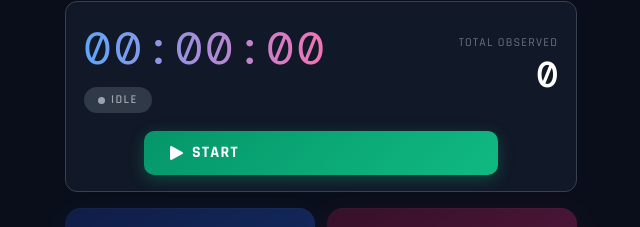
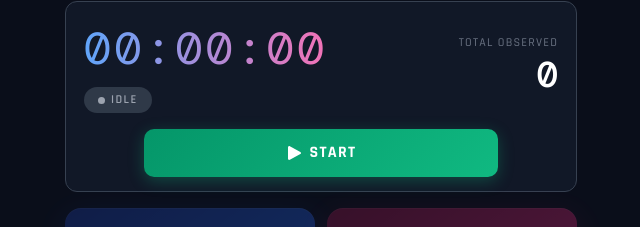
Before and after one commit to tagliala-labs/instacrash, a React (Vite) app: page / in a window 1280 px wide. Shown: the part 91-318 px from the top of the page, without its empty margins (319-959 px from the left). Built offline with nearby package versions, Linux system fonts and the light colour scheme.

Commit message:
Fix ctrl button height bounce; use FA rotate-left icon for undo

```diff
--- a/App.tsx
+++ b/App.tsx
@@ -11,6 +11,7 @@ import {
   PersonDressIcon,
   PersonIcon,
   PlayIcon,
+  RotateLeftIcon,
   XMarkIcon,
 } from './icons';
 
@@ -441,7 +442,7 @@ export default function App() {
               }}
               title="Undo last entry"
             >
-              <span>↩</span>
+              <RotateLeftIcon style={{ width: '1em', height: '1em' }} />
             </button>
             <button
               className={`ctrl-btn flex-1 ${startPauseBtnClass}`}
--- a/icons.tsx
+++ b/icons.tsx
@@ -156,3 +156,16 @@ export const XMarkIcon: React.FC<IconProps> = ({ className, style }) => (
     <path d="M55.1 73.4c-12.5-12.5-32.8-12.5-45.3 0s-12.5 32.8 0 45.3L147.2 256 9.9 393.4c-12.5 12.5-12.5 32.8 0 45.3s32.8 12.5 45.3 0L192.5 301.3 329.9 438.6c12.5 12.5 32.8 12.5 45.3 0s12.5-32.8 0-45.3L237.8 256 375.1 118.6c12.5-12.5 12.5-32.8 0-45.3s-32.8-12.5-45.3 0L192.5 210.7 55.1 73.4z" />
   </svg>
 );
+
+export const RotateLeftIcon: React.FC<IconProps> = ({ className, style }) => (
+  <svg
+    xmlns="http://www.w3.org/2000/svg"
+    viewBox="0 0 512 512"
+    fill="currentColor"
+    className={className}
+    style={style}
+    aria-hidden="true"
+  >
+    <path d="M48.5 224H40c-13.3 0-24-10.7-24-24V72c0-9.6 5.7-18.2 14.4-22s18.9-2.1 25.9 4.6l19.2 19.2C104.5 23.8 169.9 0 240 0c106 0 199.1 59.2 246.7 146.2c8.7 15.5 15.7 31.9 21 49.1c2.7 8.8 .5 18.4-5.8 25.2l-14.1 15.6c-7.7 8.5-20.9 8.8-28.9 .6l-1.5-1.6c-13.1-15-28.7-27.9-46.3-38.1C381.2 172.8 338.4 160 293.2 160c-60.3 0-114.7 24.5-154.1 64H200c13.3 0 24 10.7 24 24s-10.7 24-24 24H48.5z" />
+  </svg>
+);
--- a/index.css
+++ b/index.css
@@ -240,8 +240,10 @@ body {
 .ctrl-btn {
   display: inline-flex;
   align-items: center;
+  justify-content: center;
   gap: 8px;
-  padding: 10px 24px;
+  height: 48px;
+  padding: 0 24px;
   border-radius: 10px;
   font-family: 'Rajdhani', sans-serif;
   font-size: 1rem;
```
